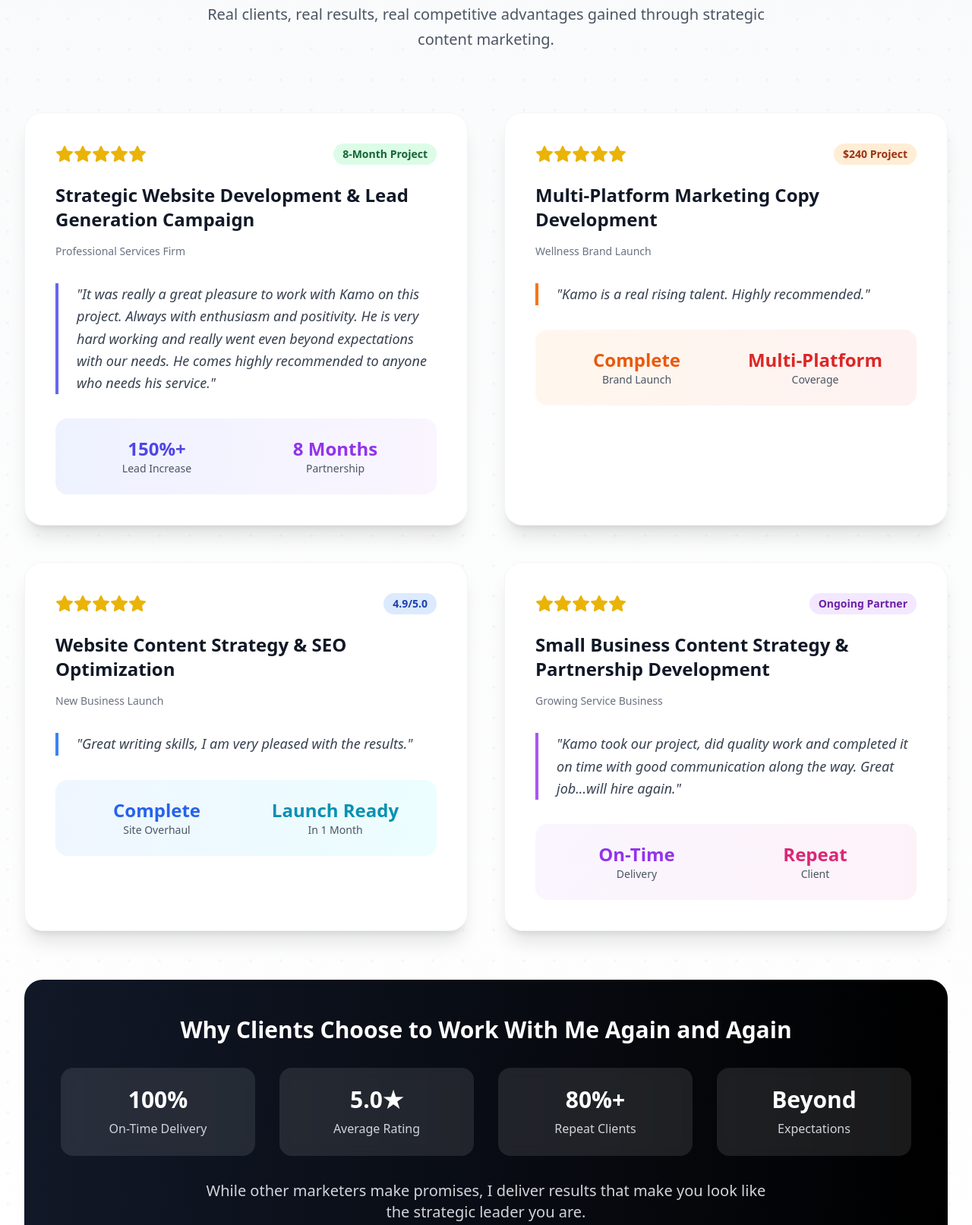
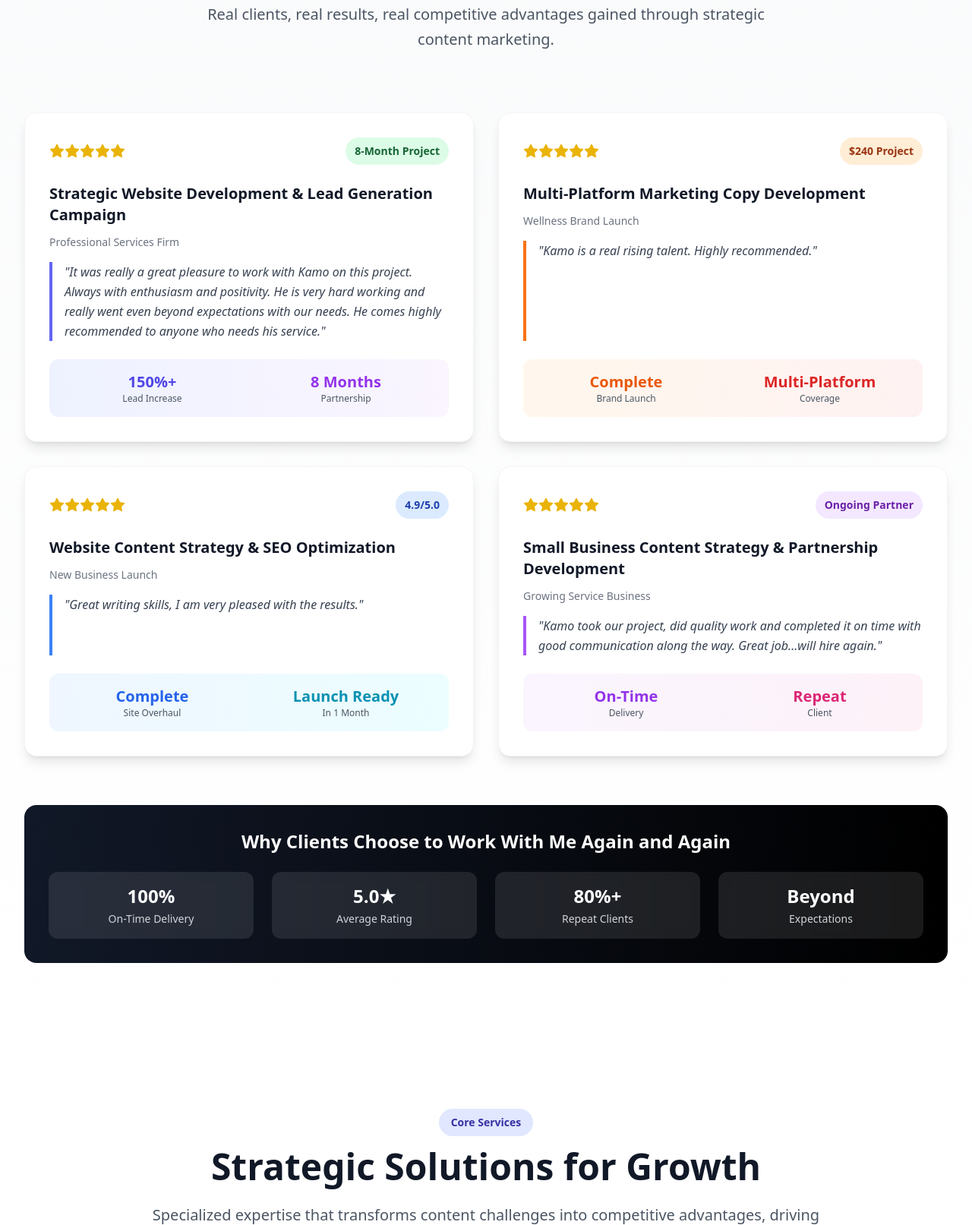
Before and after one commit to kamoworks/portfolio, a plain HTML site: page index.html in a window 1280 px wide. Shown: the part 1359-2972 px from the top of the page at 76% size. Drawn offline with nearby package versions, Linux system fonts and the light colour scheme.

Commit message:
Update index.html reviews

```diff
--- a/index.html
+++ b/index.html
@@ -132,11 +132,6 @@ input:focus, textarea:focus, select:focus {
 
     <!-- Enhanced Client Reviews Section -->
 <section id="reviews" class="py-24 bg-gradient-to-b from-gray-50 to-white relative overflow-hidden">
-    <!-- Background Pattern -->
-    <div class="absolute inset-0 opacity-5">
-        <div class="absolute inset-0" style="background-image: radial-gradient(circle at 25% 25%, #6366f1 2px, transparent 2px); background-size: 40px 40px;"></div>
-    </div>
-
     <div class="max-w-7xl mx-auto px-4 sm:px-6 lg:px-8 relative z-10">
         <!-- Header -->
         <div class="text-center mb-20" data-aos="fade-up">
@@ -150,182 +145,166 @@ input:focus, textarea:focus, select:focus {
         </div>
 
         <!-- Reviews Grid -->
-        <div class="grid lg:grid-cols-2 gap-12 mb-16">
+        <div class="grid lg:grid-cols-2 gap-8 mb-16">
             <!-- Review 1: Strategic Website & Lead Gen -->
-            <div class="bg-white rounded-3xl p-10 shadow-xl border border-gray-100 hover:shadow-2xl transition-all duration-500 hover:-translate-y-1" data-aos="fade-up">
-                <div class="mb-8">
+            <div class="bg-white rounded-2xl p-8 shadow-lg border border-gray-100 hover:shadow-xl transition-all duration-300 h-full flex flex-col" data-aos="fade-up">
                 <div class="flex items-center justify-between mb-6">
                     <div class="flex items-center text-yellow-500">
-                            <i data-feather="star" class="w-6 h-6 fill-current"></i>
-                            <i data-feather="star" class="w-6 h-6 fill-current"></i>
-                            <i data-feather="star" class="w-6 h-6 fill-current"></i>
-                            <i data-feather="star" class="w-6 h-6 fill-current"></i>
-                            <i data-feather="star" class="w-6 h-6 fill-current"></i>
+                        <i data-feather="star" class="w-5 h-5 fill-current"></i>
+                        <i data-feather="star" class="w-5 h-5 fill-current"></i>
+                        <i data-feather="star" class="w-5 h-5 fill-current"></i>
+                        <i data-feather="star" class="w-5 h-5 fill-current"></i>
+                        <i data-feather="star" class="w-5 h-5 fill-current"></i>
                     </div>
-                        <span class="bg-green-100 text-green-800 text-sm font-bold px-3 py-1 rounded-full">8-Month Project</span>
+                    <span class="bg-green-100 text-green-800 text-sm font-bold px-3 py-2 rounded-full">8-Month Project</span>
                 </div>
 
-                    <h3 class="text-2xl font-bold text-gray-900 mb-4">Strategic Website Development & Lead Generation Campaign</h3>
+                <h3 class="text-xl font-bold text-gray-900 mb-3">Strategic Website Development & Lead Generation Campaign</h3>
                 <div class="text-gray-500 text-sm mb-4 font-medium">Professional Services Firm</div>
-                </div>
 
-                <blockquote class="text-lg text-gray-700 leading-relaxed mb-8 italic border-l-4 border-indigo-500 pl-6">
+                <blockquote class="text-gray-700 leading-relaxed mb-6 italic border-l-4 border-indigo-500 pl-4 flex-1">
                     "It was really a great pleasure to work with Kamo on this project. Always with enthusiasm and positivity. He is very hard working and really went even beyond expectations with our needs. He comes highly recommended to anyone who needs his service."
                 </blockquote>
 
-                <div class="bg-gradient-to-r from-indigo-50 to-purple-50 rounded-2xl p-6">
+                <div class="bg-gradient-to-r from-indigo-50 to-purple-50 rounded-xl p-4 mt-auto">
                     <div class="grid grid-cols-2 gap-4 text-center">
                         <div>
-                            <div class="text-2xl font-bold text-indigo-600">150%+</div>
-                            <div class="text-sm text-gray-600">Lead Increase</div>
+                            <div class="text-xl font-bold text-indigo-600">150%+</div>
+                            <div class="text-xs text-gray-600">Lead Increase</div>
                         </div>
                         <div>
-                            <div class="text-2xl font-bold text-purple-600">8 Months</div>
-                            <div class="text-sm text-gray-600">Partnership</div>
+                            <div class="text-xl font-bold text-purple-600">8 Months</div>
+                            <div class="text-xs text-gray-600">Partnership</div>
                         </div>
                     </div>
                 </div>
             </div>
 
-            <!-- Review 2: Zuberant Life Multi-Platform -->
-            <div class="bg-white rounded-3xl p-10 shadow-xl border border-gray-100 hover:shadow-2xl transition-all duration-500 hover:-translate-y-1" data-aos="fade-up" data-aos-delay="100">
-                <div class="mb-8">
+            <!-- Review 2: Multi-Platform Marketing -->
+            <div class="bg-white rounded-2xl p-8 shadow-lg border border-gray-100 hover:shadow-xl transition-all duration-300 h-full flex flex-col" data-aos="fade-up" data-aos-delay="100">
                 <div class="flex items-center justify-between mb-6">
                     <div class="flex items-center text-yellow-500">
-                            <i data-feather="star" class="w-6 h-6 fill-current"></i>
-                            <i data-feather="star" class="w-6 h-6 fill-current"></i>
-                            <i data-feather="star" class="w-6 h-6 fill-current"></i>
-                            <i data-feather="star" class="w-6 h-6 fill-current"></i>
-                            <i data-feather="star" class="w-6 h-6 fill-current"></i>
+                        <i data-feather="star" class="w-5 h-5 fill-current"></i>
+                        <i data-feather="star" class="w-5 h-5 fill-current"></i>
+                        <i data-feather="star" class="w-5 h-5 fill-current"></i>
+                        <i data-feather="star" class="w-5 h-5 fill-current"></i>
+                        <i data-feather="star" class="w-5 h-5 fill-current"></i>
                     </div>
-                        <span class="bg-orange-100 text-orange-800 text-sm font-bold px-3 py-1 rounded-full">$240 Project</span>
+                    <span class="bg-orange-100 text-orange-800 text-sm font-bold px-3 py-2 rounded-full">$240 Project</span>
                 </div>
 
-                    <h3 class="text-2xl font-bold text-gray-900 mb-4">Multi-Platform Marketing Copy Development</h3>
+                <h3 class="text-xl font-bold text-gray-900 mb-3">Multi-Platform Marketing Copy Development</h3>
                 <div class="text-gray-500 text-sm mb-4 font-medium">Wellness Brand Launch</div>
-                </div>
 
-                <blockquote class="text-lg text-gray-700 leading-relaxed mb-8 italic border-l-4 border-orange-500 pl-6">
+                <blockquote class="text-gray-700 leading-relaxed mb-6 italic border-l-4 border-orange-500 pl-4 flex-1">
                     "Kamo is a real rising talent. Highly recommended."
                 </blockquote>
 
-                <div class="bg-gradient-to-r from-orange-50 to-red-50 rounded-2xl p-6">
+                <div class="bg-gradient-to-r from-orange-50 to-red-50 rounded-xl p-4 mt-auto">
                     <div class="grid grid-cols-2 gap-4 text-center">
                         <div>
-                            <div class="text-2xl font-bold text-orange-600">Complete</div>
-                            <div class="text-sm text-gray-600">Brand Launch</div>
+                            <div class="text-xl font-bold text-orange-600">Complete</div>
+                            <div class="text-xs text-gray-600">Brand Launch</div>
                         </div>
                         <div>
-                            <div class="text-2xl font-bold text-red-600">Multi-Platform</div>
-                            <div class="text-sm text-gray-600">Coverage</div>
+                            <div class="text-xl font-bold text-red-600">Multi-Platform</div>
+                            <div class="text-xs text-gray-600">Coverage</div>
                         </div>
                     </div>
                 </div>
             </div>
 
             <!-- Review 3: Website Content Strategy -->
-            <div class="bg-white rounded-3xl p-10 shadow-xl border border-gray-100 hover:shadow-2xl transition-all duration-500 hover:-translate-y-1" data-aos="fade-up" data-aos-delay="200">
-                <div class="mb-8">
+            <div class="bg-white rounded-2xl p-8 shadow-lg border border-gray-100 hover:shadow-xl transition-all duration-300 h-full flex flex-col" data-aos="fade-up" data-aos-delay="200">
                 <div class="flex items-center justify-between mb-6">
                     <div class="flex items-center text-yellow-500">
-                            <i data-feather="star" class="w-6 h-6 fill-current"></i>
-                            <i data-feather="star" class="w-6 h-6 fill-current"></i>
-                            <i data-feather="star" class="w-6 h-6 fill-current"></i>
-                            <i data-feather="star" class="w-6 h-6 fill-current"></i>
-                            <i data-feather="star" class="w-6 h-6 fill-current mr-1"></i>
+                        <i data-feather="star" class="w-5 h-5 fill-current"></i>
+                        <i data-feather="star" class="w-5 h-5 fill-current"></i>
+                        <i data-feather="star" class="w-5 h-5 fill-current"></i>
+                        <i data-feather="star" class="w-5 h-5 fill-current"></i>
+                        <i data-feather="star" class="w-5 h-5 fill-current"></i>
                     </div>
-                        <span class="bg-blue-100 text-blue-800 text-sm font-bold px-3 py-1 rounded-full">4.9/5.0</span>
+                    <span class="bg-blue-100 text-blue-800 text-sm font-bold px-3 py-2 rounded-full">4.9/5.0</span>
                 </div>
 
-                    <h3 class="text-2xl font-bold text-gray-900 mb-4">Website Content Strategy & SEO Optimization</h3>
+                <h3 class="text-xl font-bold text-gray-900 mb-3">Website Content Strategy & SEO Optimization</h3>
                 <div class="text-gray-500 text-sm mb-4 font-medium">New Business Launch</div>
-                </div>
 
-                <blockquote class="text-lg text-gray-700 leading-relaxed mb-8 italic border-l-4 border-blue-500 pl-6">
+                <blockquote class="text-gray-700 leading-relaxed mb-6 italic border-l-4 border-blue-500 pl-4 flex-1">
                     "Great writing skills, I am very pleased with the results."
                 </blockquote>
 
-                <div class="bg-gradient-to-r from-blue-50 to-cyan-50 rounded-2xl p-6">
+                <div class="bg-gradient-to-r from-blue-50 to-cyan-50 rounded-xl p-4 mt-auto">
                     <div class="grid grid-cols-2 gap-4 text-center">
                         <div>
-                            <div class="text-2xl font-bold text-blue-600">Complete</div>
-                            <div class="text-sm text-gray-600">Site Overhaul</div>
+                            <div class="text-xl font-bold text-blue-600">Complete</div>
+                            <div class="text-xs text-gray-600">Site Overhaul</div>
                         </div>
                         <div>
-                            <div class="text-2xl font-bold text-cyan-600">Launch Ready</div>
-                            <div class="text-sm text-gray-600">In 1 Month</div>
+                            <div class="text-xl font-bold text-cyan-600">Launch Ready</div>
+                            <div class="text-xs text-gray-600">In 1 Month</div>
                         </div>
                     </div>
                 </div>
             </div>
 
             <!-- Review 4: Small Business Partnership -->
-            <div class="bg-white rounded-3xl p-10 shadow-xl border border-gray-100 hover:shadow-2xl transition-all duration-500 hover:-translate-y-1" data-aos="fade-up" data-aos-delay="300">
-                <div class="mb-8">
+            <div class="bg-white rounded-2xl p-8 shadow-lg border border-gray-100 hover:shadow-xl transition-all duration-300 h-full flex flex-col" data-aos="fade-up" data-aos-delay="300">
                 <div class="flex items-center justify-between mb-6">
                     <div class="flex items-center text-yellow-500">
-                            <i data-feather="star" class="w-6 h-6 fill-current"></i>
-                            <i data-feather="star" class="w-6 h-6 fill-current"></i>
-                            <i data-feather="star" class="w-6 h-6 fill-current"></i>
-                            <i data-feather="star" class="w-6 h-6 fill-current"></i>
-                            <i data-feather="star" class="w-6 h-6 fill-current"></i>
+                        <i data-feather="star" class="w-5 h-5 fill-current"></i>
+                        <i data-feather="star" class="w-5 h-5 fill-current"></i>
+                        <i data-feather="star" class="w-5 h-5 fill-current"></i>
+                        <i data-feather="star" class="w-5 h-5 fill-current"></i>
+                        <i data-feather="star" class="w-5 h-5 fill-current"></i>
                     </div>
-                        <span class="bg-purple-100 text-purple-800 text-sm font-bold px-3 py-1 rounded-full">Ongoing Partner</span>
+                    <span class="bg-purple-100 text-purple-800 text-sm font-bold px-3 py-2 rounded-full">Ongoing Partner</span>
                 </div>
 
-                    <h3 class="text-2xl font-bold text-gray-900 mb-4">Small Business Content Strategy & Partnership Development</h3>
+                <h3 class="text-xl font-bold text-gray-900 mb-3">Small Business Content Strategy & Partnership Development</h3>
                 <div class="text-gray-500 text-sm mb-4 font-medium">Growing Service Business</div>
-                </div>
 
-                <blockquote class="text-lg text-gray-700 leading-relaxed mb-8 italic border-l-4 border-purple-500 pl-6">
+                <blockquote class="text-gray-700 leading-relaxed mb-6 italic border-l-4 border-purple-500 pl-4 flex-1">
                     "Kamo took our project, did quality work and completed it on time with good communication along the way. Great job...will hire again."
                 </blockquote>
 
-                <div class="bg-gradient-to-r from-purple-50 to-pink-50 rounded-2xl p-6">
+                <div class="bg-gradient-to-r from-purple-50 to-pink-50 rounded-xl p-4 mt-auto">
                     <div class="grid grid-cols-2 gap-4 text-center">
                         <div>
-                            <div class="text-2xl font-bold text-purple-600">On-Time</div>
-                            <div class="text-sm text-gray-600">Delivery</div>
+                            <div class="text-xl font-bold text-purple-600">On-Time</div>
+                            <div class="text-xs text-gray-600">Delivery</div>
                         </div>
                         <div>
-                            <div class="text-2xl font-bold text-pink-600">Repeat</div>
-                            <div class="text-sm text-gray-600">Client</div>
+                            <div class="text-xl font-bold text-pink-600">Repeat</div>
+                            <div class="text-xs text-gray-600">Client</div>
                         </div>
                     </div>
                 </div>
             </div>
         </div>
 
-        <!-- Results Summary -->
-        <div class="bg-gradient-to-r from-gray-900 to-black rounded-3xl p-12 text-center" data-aos="fade-up" data-aos-delay="400">
-            <h3 class="text-3xl font-bold text-white mb-8">Why Clients Choose to Work With Me Again and Again</h3>
+        <!-- Summary Stats -->
+        <div class="bg-gradient-to-r from-gray-900 to-black rounded-2xl p-8 text-center" data-aos="fade-up" data-aos-delay="400">
+            <h3 class="text-2xl font-bold text-white mb-6">Why Clients Choose to Work With Me Again and Again</h3>
 
-            <div class="grid md:grid-cols-4 gap-8 mb-8">
-                <div class="bg-white/10 backdrop-blur rounded-2xl p-6">
-                    <div class="text-3xl font-bold text-white mb-2">100%</div>
-                    <div class="text-gray-300">On-Time Delivery</div>
+            <div class="grid md:grid-cols-4 gap-6">
+                <div class="bg-white/10 backdrop-blur rounded-xl p-4">
+                    <div class="text-2xl font-bold text-white mb-1">100%</div>
+                    <div class="text-gray-300 text-sm">On-Time Delivery</div>
                 </div>
-                <div class="bg-white/10 backdrop-blur rounded-2xl p-6">
-                    <div class="text-3xl font-bold text-white mb-2">5.0★</div>
-                    <div class="text-gray-300">Average Rating</div>
+                <div class="bg-white/10 backdrop-blur rounded-xl p-4">
+                    <div class="text-2xl font-bold text-white mb-1">5.0★</div>
+                    <div class="text-gray-300 text-sm">Average Rating</div>
                 </div>
-                <div class="bg-white/10 backdrop-blur rounded-2xl p-6">
-                    <div class="text-3xl font-bold text-white mb-2">80%+</div>
-                    <div class="text-gray-300">Repeat Clients</div>
+                <div class="bg-white/10 backdrop-blur rounded-xl p-4">
+                    <div class="text-2xl font-bold text-white mb-1">80%+</div>
+                    <div class="text-gray-300 text-sm">Repeat Clients</div>
                 </div>
-                <div class="bg-white/10 backdrop-blur rounded-2xl p-6">
-                    <div class="text-3xl font-bold text-white mb-2">Beyond</div>
-                    <div class="text-gray-300">Expectations</div>
+                <div class="bg-white/10 backdrop-blur rounded-xl p-4">
+                    <div class="text-2xl font-bold text-white mb-1">Beyond</div>
+                    <div class="text-gray-300 text-sm">Expectations</div>
                 </div>
             </div>
-
-            <p class="text-xl text-gray-300 mb-8 max-w-3xl mx-auto">
-                While other marketers make promises, I deliver results that make you look like the strategic leader you are.
-            </p>
-
-            <a href="#contact" class="inline-block bg-white text-gray-900 font-bold px-8 py-4 rounded-full hover:bg-gray-100 transition duration-300 text-lg">
-                Join My Successful Clients
-            </a>
         </div>
     </div>
 </section>
```
Lines whose indentation alone changed are shown as unchanged.
